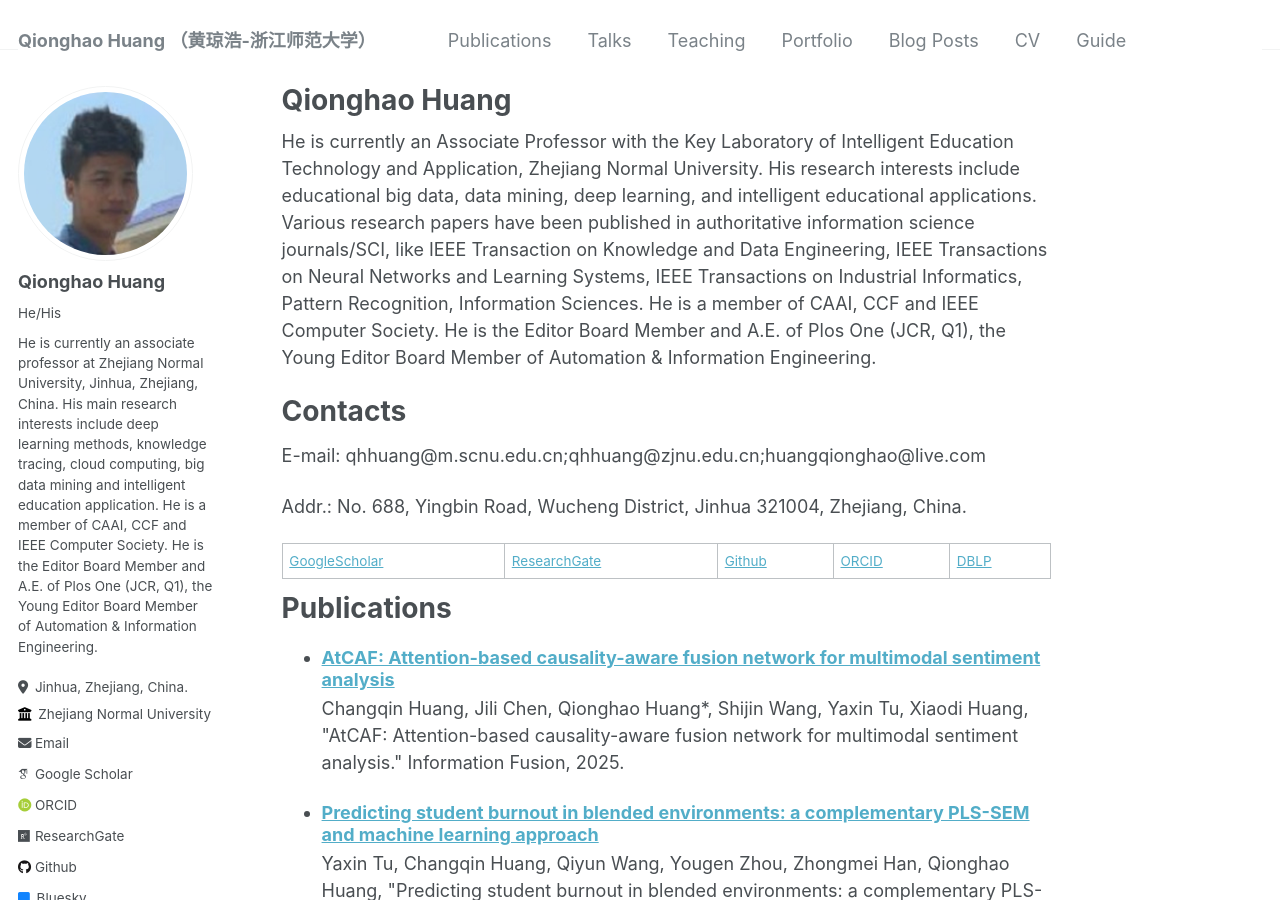
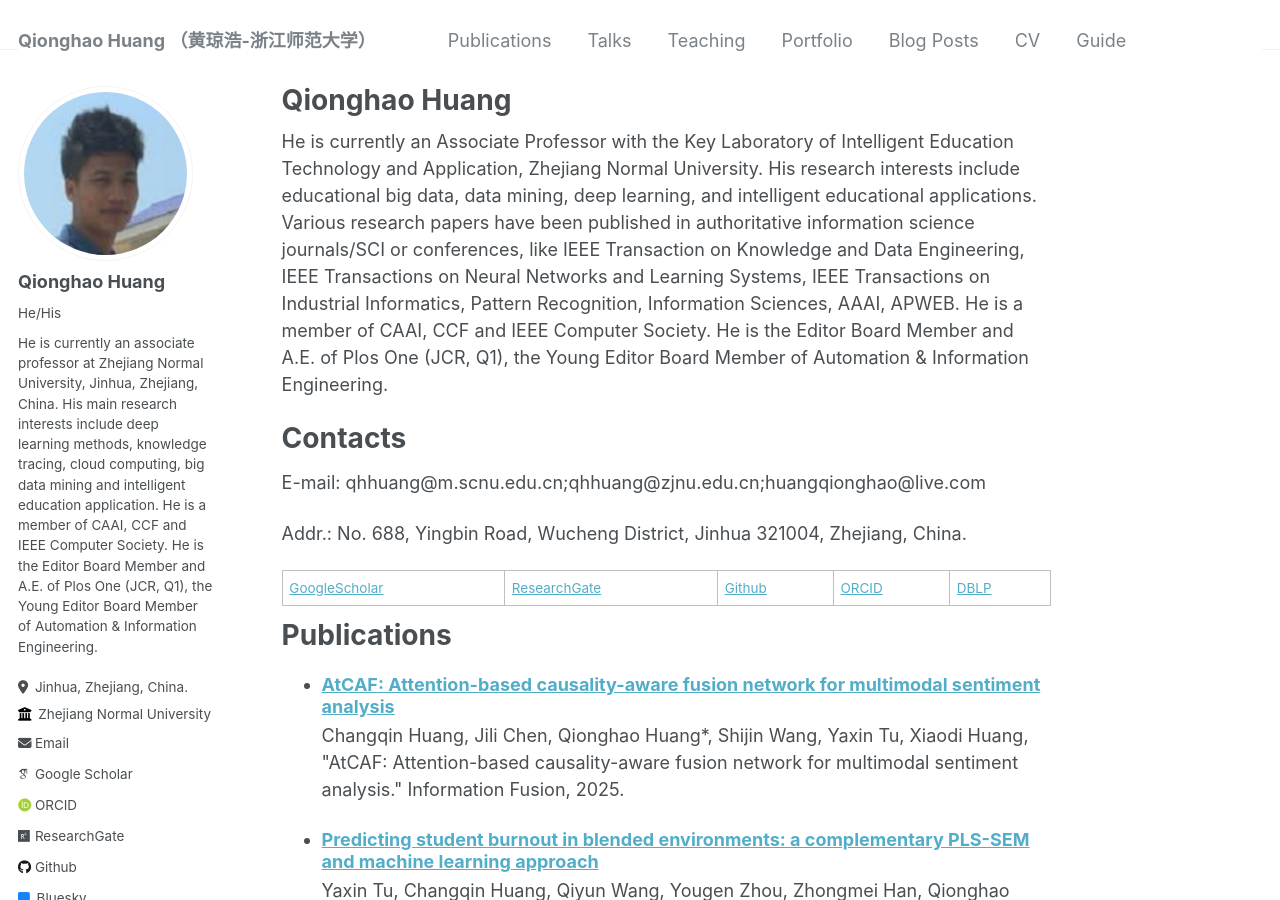
Before and after one commit to qhhuang-ai/qhhuang-ai.github.io, a Jekyll site: the page built from _pages/about.md, in a window 1280 px wide and 900 px high. Built offline with Jekyll 4.4.1, drawn with Linux system fonts in a browser that asks for light colours; some web fonts are replaced; a script that is not in the unit is left out; comment, search, counter and statistics services are not loaded.

Commit message:
update CV

```diff
--- a/_pages/about.md
+++ b/_pages/about.md
@@ -8,7 +8,15 @@
 ---
 
 
-He is currently an Associate Professor with the Key Laboratory of Intelligent Education Technology and Application, Zhejiang Normal University. His research interests include educational big data, data mining, deep learning, and intelligent educational applications. Various research papers have been published in authoritative information science journals/SCI, like IEEE Transaction on Knowledge and Data Engineering, IEEE Transactions on Neural Networks and Learning Systems, IEEE Transactions on Industrial Informatics, Pattern Recognition, Information Sciences. He is a member of CAAI, CCF and IEEE Computer Society. He is the Editor Board Member and A.E. of Plos One (JCR, Q1), the Young Editor Board Member of Automation & Information Engineering.
+He is currently an Associate Professor with the Key Laboratory of Intelligent Education Technology and Application,
+Zhejiang Normal University. His research interests include educational big data, data mining, deep learning,
+and intelligent educational applications.
+Various research papers have been published in authoritative information science journals/SCI or conferences,
+like IEEE Transaction on Knowledge and Data Engineering, IEEE Transactions on Neural Networks and Learning Systems,
+IEEE Transactions on Industrial Informatics, Pattern Recognition, Information Sciences, AAAI, APWEB.
+He is a member of CAAI, CCF and IEEE Computer Society.
+He is the Editor Board Member and A.E. of Plos One (JCR, Q1),
+the Young Editor Board Member of Automation & Information Engineering.
 
 Contacts
 ======
```
